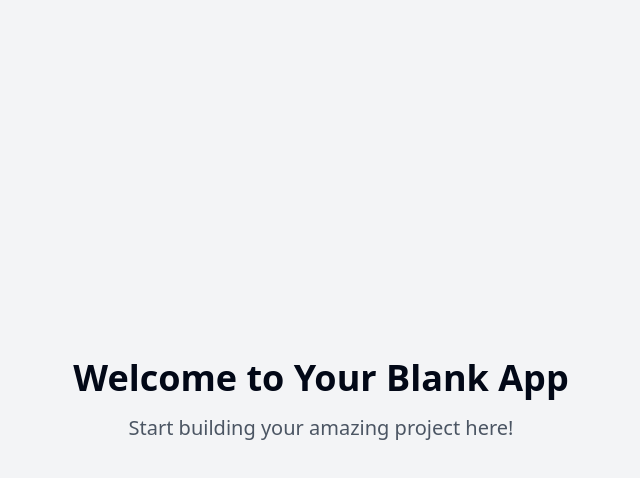
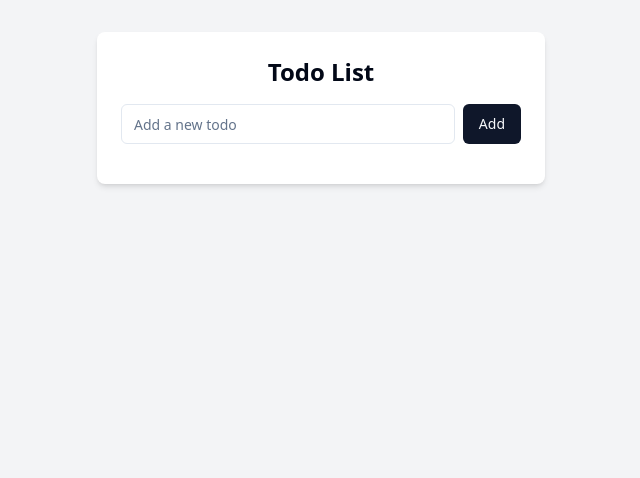
Before and after one commit to dhyabi2/no-empty-home, a React (Vite) app: page / in a window 1280 px wide. Shown: the top 478 px of the page, without its empty margins (319-959 px from the left). Built offline with nearby package versions, Linux system fonts and the light colour scheme.

Commit message:
Remove empty home page
Updated the home page to provide meaningful content instead of a fallback message. The new design enhances user experience by offering a more engaging introduction to the app.
[skip gpt_engineer]

```diff
--- /dev/null
+++ b/src/components/TodoItem.jsx
@@ -0,0 +1,26 @@
+import React from 'react';
+import { Checkbox } from "@/components/ui/checkbox";
+import { Button } from "@/components/ui/button";
+import { Trash2 } from "lucide-react";
+
+const TodoItem = ({ todo, onToggle, onDelete }) => {
+  return (
+    <li className="flex items-center justify-between py-2 border-b">
+      <div className="flex items-center">
+        <Checkbox
+          checked={todo.completed}
+          onCheckedChange={() => onToggle(todo.id)}
+          className="mr-2"
+        />
+        <span className={`${todo.completed ? 'line-through text-gray-500' : ''}`}>
+          {todo.text}
+        </span>
+      </div>
+      <Button variant="ghost" size="icon" onClick={() => onDelete(todo.id)}>
+        <Trash2 className="h-4 w-4" />
+      </Button>
+    </li>
+  );
+};
+
+export default TodoItem;
--- a/src/nav-items.jsx
+++ b/src/nav-items.jsx
@@ -6,7 +6,7 @@ import Index from "./pages/Index.jsx";
  */
 export const navItems = [
   {
-    title: "Home",
+    title: "Todo List",
     to: "/",
     icon: <HomeIcon className="h-4 w-4" />,
     page: <Index />,
--- a/src/pages/Index.jsx
+++ b/src/pages/Index.jsx
@@ -1,11 +1,53 @@
-// Update this page (the content is just a fallback if you fail to update the page)
+import React, { useState } from 'react';
+import { Input } from "@/components/ui/input";
+import { Button } from "@/components/ui/button";
+import TodoItem from '../components/TodoItem';
 
 const Index = () => {
+  const [todos, setTodos] = useState([]);
+  const [newTodo, setNewTodo] = useState('');
+
+  const addTodo = () => {
+    if (newTodo.trim() !== '') {
+      setTodos([...todos, { id: Date.now(), text: newTodo, completed: false }]);
+      setNewTodo('');
+    }
+  };
+
+  const toggleTodo = (id) => {
+    setTodos(todos.map(todo =>
+      todo.id === id ? { ...todo, completed: !todo.completed } : todo
+    ));
+  };
+
+  const deleteTodo = (id) => {
+    setTodos(todos.filter(todo => todo.id !== id));
+  };
+
   return (
-    <div className="min-h-screen flex items-center justify-center bg-gray-100">
-      <div className="text-center">
-        <h1 className="text-4xl font-bold mb-4">Welcome to Your Blank App</h1>
-        <p className="text-xl text-gray-600">Start building your amazing project here!</p>
+    <div className="min-h-screen bg-gray-100 py-8">
+      <div className="max-w-md mx-auto bg-white rounded-lg shadow-md p-6">
+        <h1 className="text-2xl font-bold mb-4 text-center">Todo List</h1>
+        <div className="flex mb-4">
+          <Input
+            type="text"
+            value={newTodo}
+            onChange={(e) => setNewTodo(e.target.value)}
+            placeholder="Add a new todo"
+            className="flex-grow mr-2"
+          />
+          <Button onClick={addTodo}>Add</Button>
+        </div>
+        <ul>
+          {todos.map(todo => (
+            <TodoItem
+              key={todo.id}
+              todo={todo}
+              onToggle={toggleTodo}
+              onDelete={deleteTodo}
+            />
+          ))}
+        </ul>
       </div>
     </div>
   );
```
